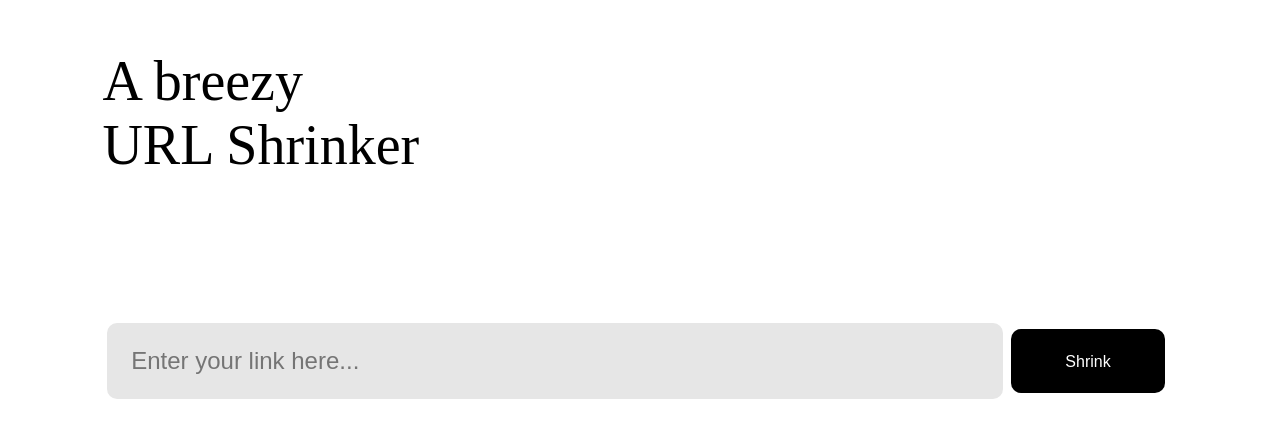
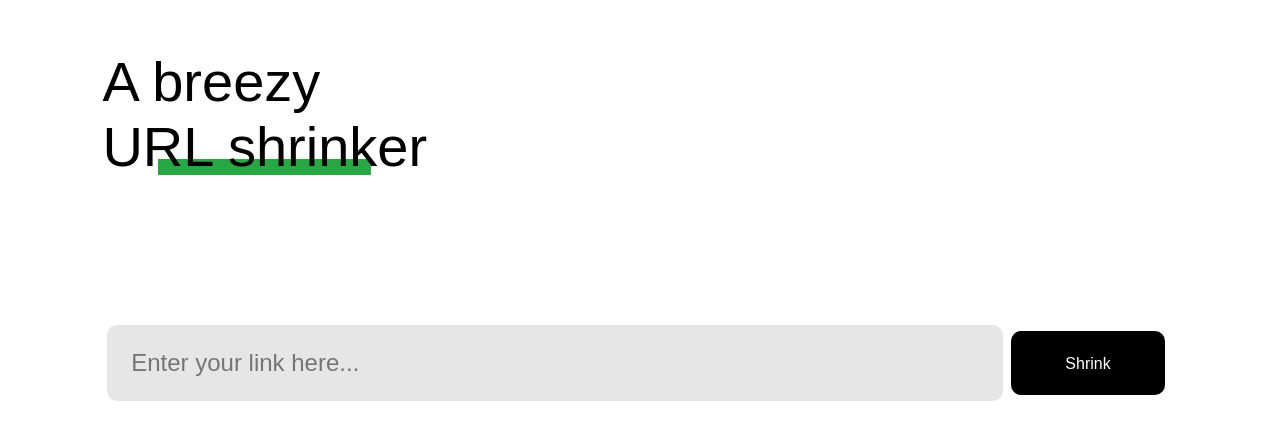
Before and after one commit to mhmdsami/kzilla-xyz-landing-ui, a plain HTML site: page index.html in a window 1280 px wide. Shown: the part 143-582 px from the top of the page. Drawn offline with Linux system fonts and the light colour scheme.

Commit message:
Added green line, changed font

```diff
--- a/index.html
+++ b/index.html
@@ -15,7 +15,7 @@
       </div>
       <div class="text">
         <p>A<span class="description"> snappy </span></p>
-        <p>URL Shrinker</p>
+        <p><span class="underline">URL shrinker</span></p>
       </div>
       <form action="" class="input">
         <input type="text" placeholder="Enter your link here..." />
--- a/style.css
+++ b/style.css
@@ -1,4 +1,5 @@
 * {
+  font-family: 'UniSansBook', sans-serif;
   margin: 0;
   padding: 0;
   box-sizing: border-box;
@@ -19,6 +20,17 @@
   font-size: 7vh;
   padding-left: 8vw;
   margin-top: 4vh;
+}
+
+.underline::before{
+  position: absolute;
+  content: " ";
+  width: 3.8em;
+  height: 2vh;
+  background: #28A745;
+  z-index: -1;
+  margin-top: 0.8em;
+  margin-left: 1em;
 }
 
 .input {
```
